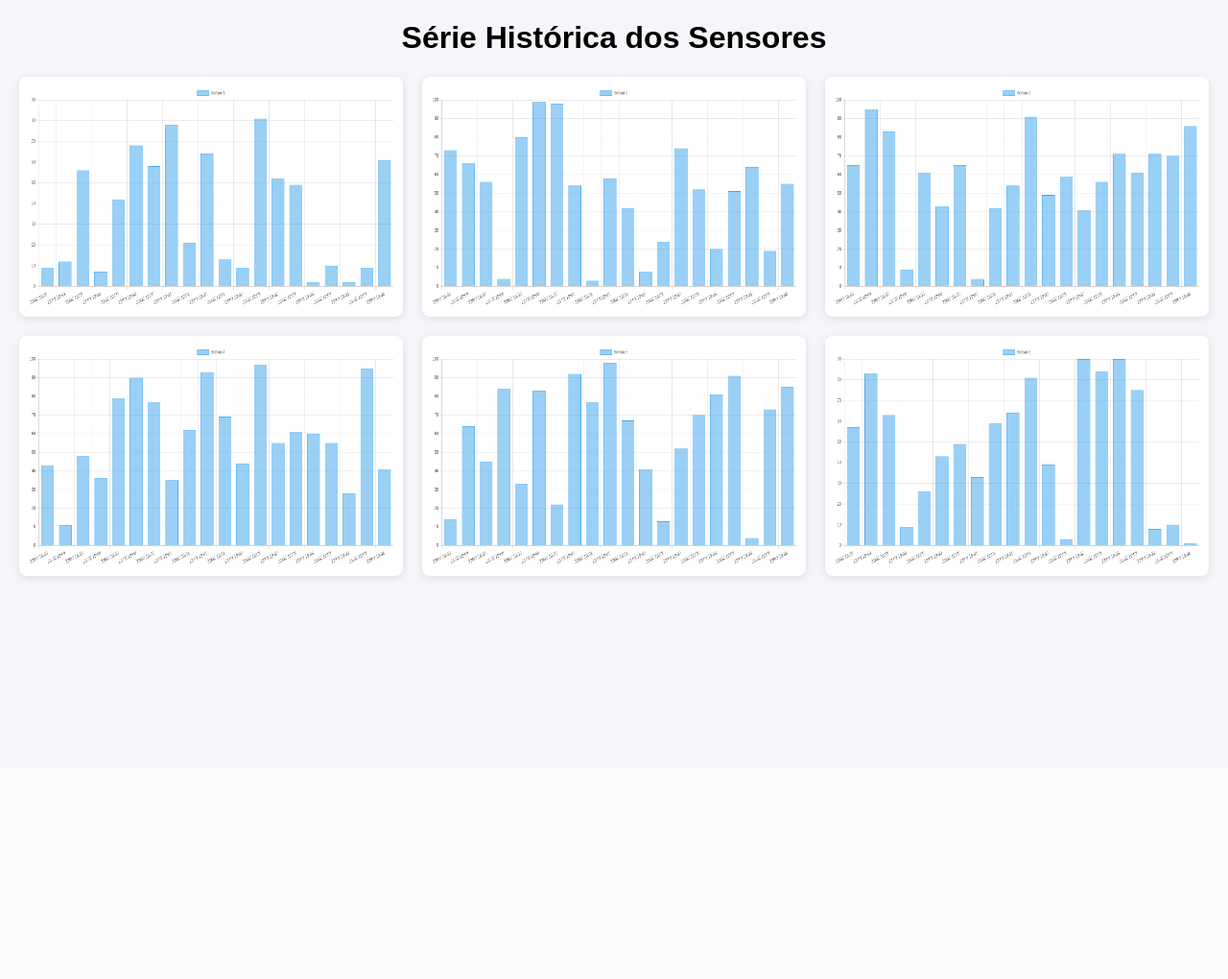
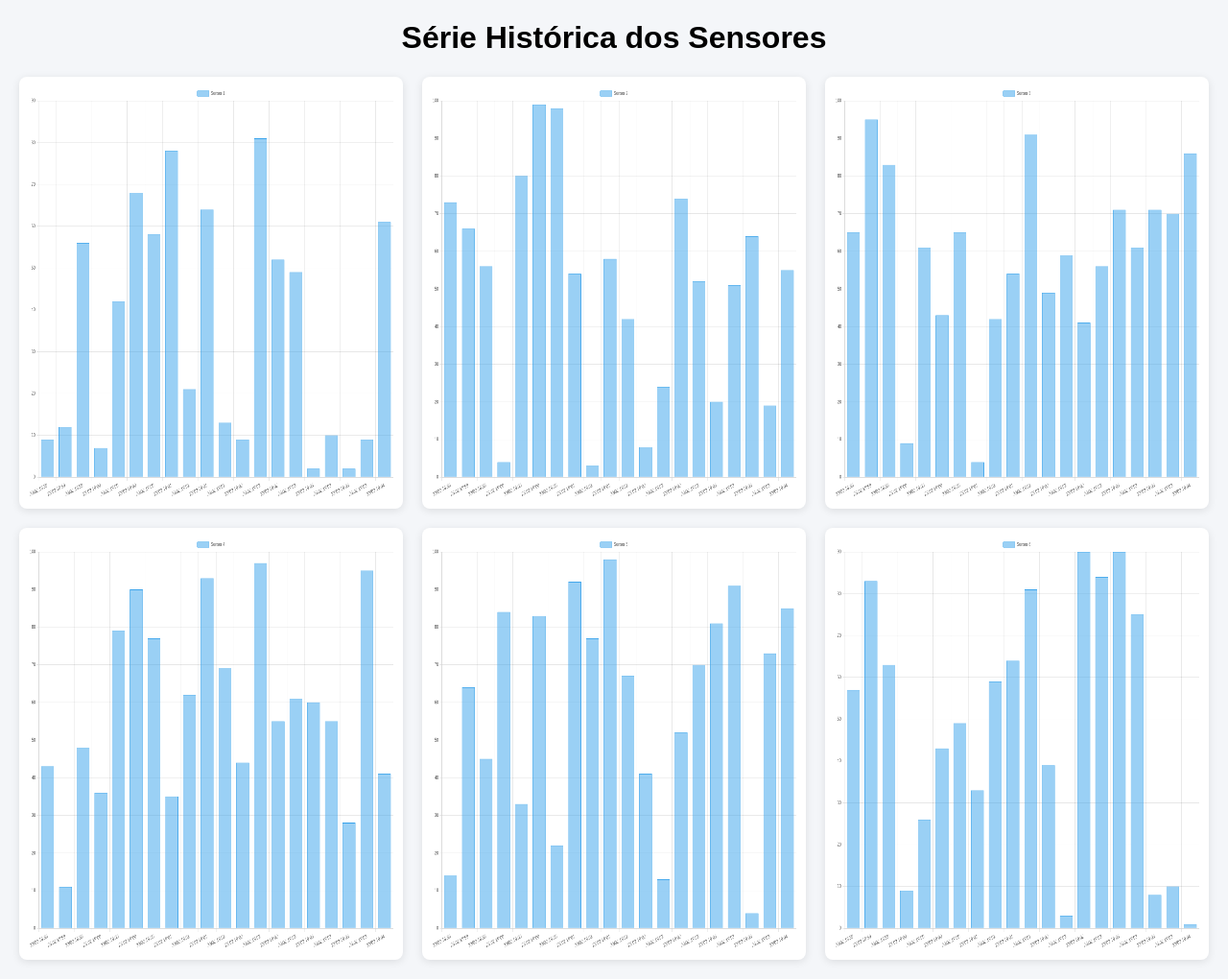
Before and after one commit to devrodolfo/iot, a Django app: page /graficos/ in a window 1280 px wide. Shown: the whole page at 96% size. Before the commit the page ends 605 px from the top, so only its background shows below. Run offline with Django 5.2, Linux system fonts and the light colour scheme; a user stored in the database is signed in; data comes from the database, SQL or seed files in the repository.

Commit message:
alterando apenas  o arquivo graficos.html-2

```diff
--- a/sensores/templates/sensores/graficos.html
+++ b/sensores/templates/sensores/graficos.html
@@ -25,7 +25,7 @@
 
         canvas {
             width: 100% !important;
-            height: 250px !important;
+            height: 450px !important;
             background: #ffffff;
             padding: 10px;
             border-radius: 8px;
```
